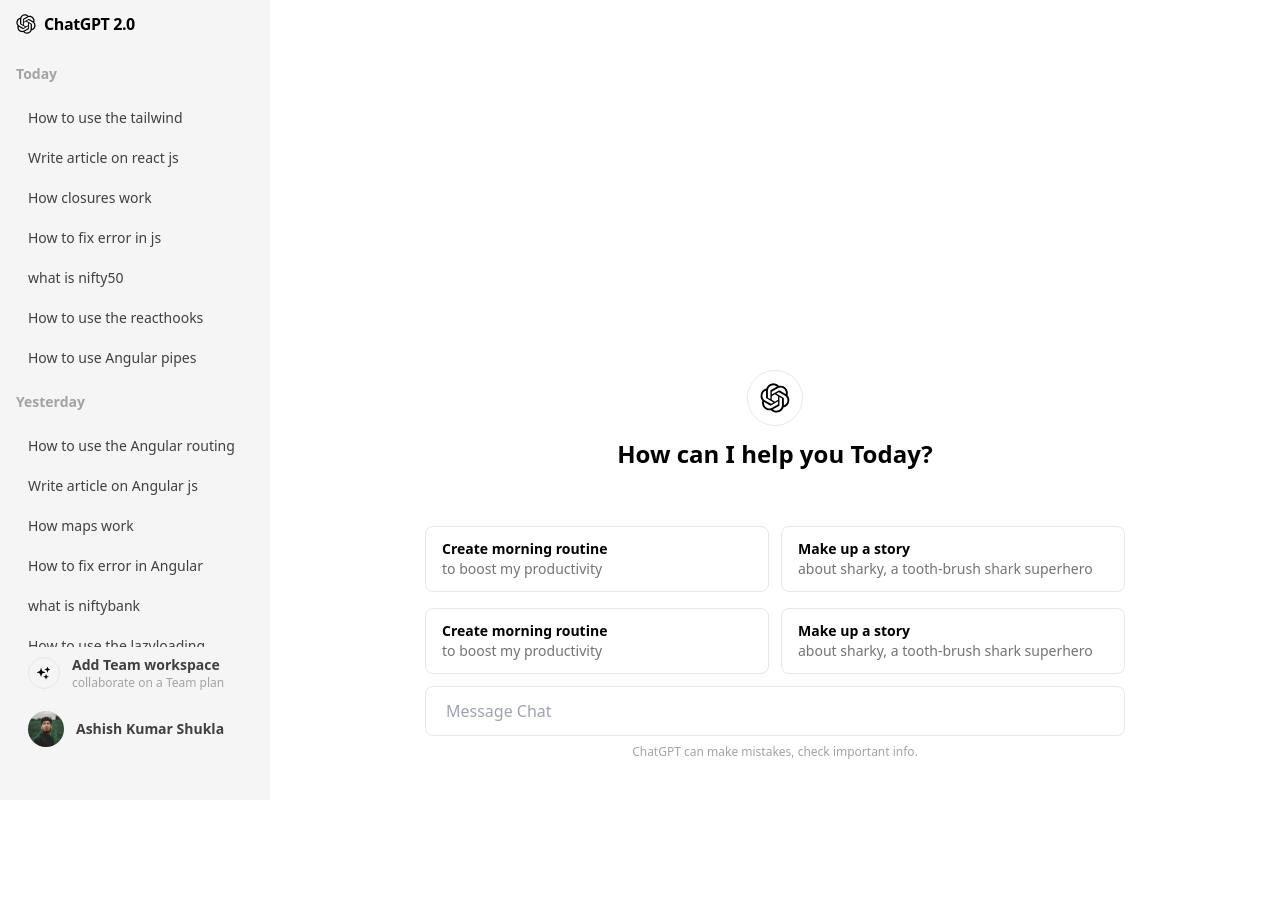
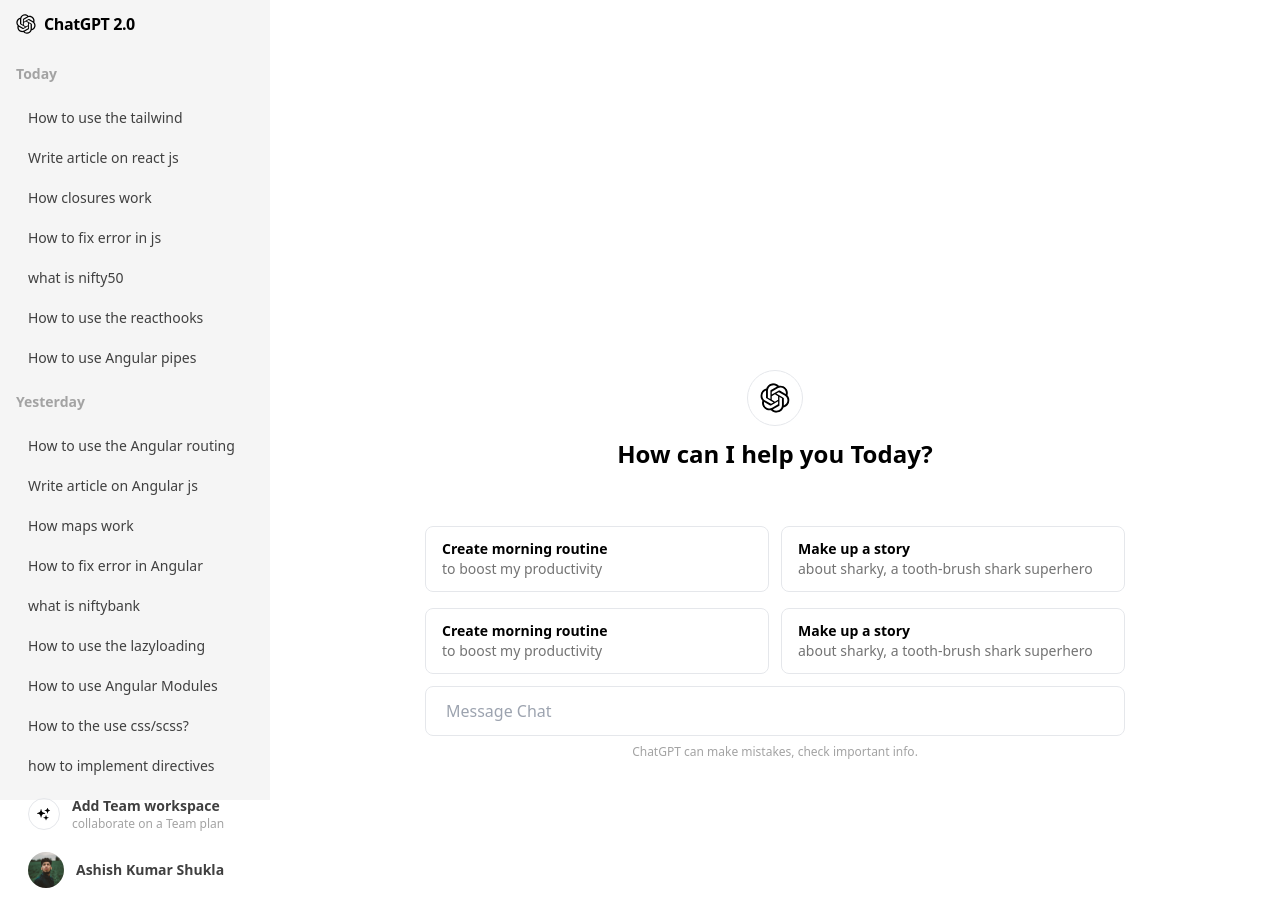
Before and after one commit to Apr97/chatgpt_clone, a website: page src/index.html in a window 1280 px wide. Before the commit the page ends 800 px from the top, so only its background shows below. Drawn offline with Linux system fonts and the light colour scheme.

Commit message:
height Adjustment

```diff
--- a/src/index.html
+++ b/src/index.html
@@ -18,7 +18,7 @@
                 <p class="tracking-tight font-semibold">ChatGPT 2.0</p>
             </div>
 
-            <div class="h-[calc(100%-24%)]  overflow-auto">
+            <div class="h-[calc(100%-25%)]  overflow-auto">
                 <div class="text-sm font-semibold text-neutral-400 my-4">Today</div>
 
                 <div class="text-neutral-700  text-sm px-3 py-2 mb-1 hover:bg-neutral-200 hover:cursor-pointer rounded-lg">How to use the tailwind</div>
@@ -46,7 +46,7 @@
 
 
 
-            <div class=" w-full h-[calc(100%-85%)]  overflow-auto">
+            <div class=" w-full h-[calc(100%-82%)]  overflow-auto">
                 <div class="text-neutral-700  text-sm px-3 py-2 mb-1 hover:bg-neutral-200 hover:cursor-pointer rounded-lg flex gap-3 items-center">
                     <img src="Assets/ChatGPT-5.svg" class="h-8  border p-2 rounded-full" alt="">
                     <div class="flex flex-col">
```
